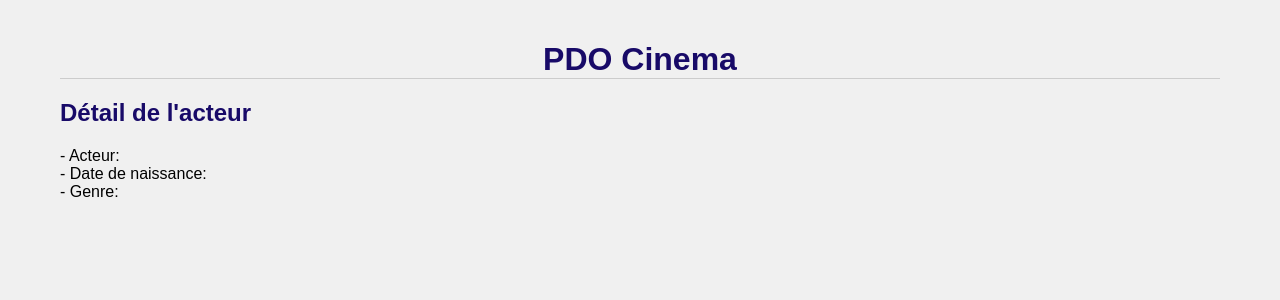
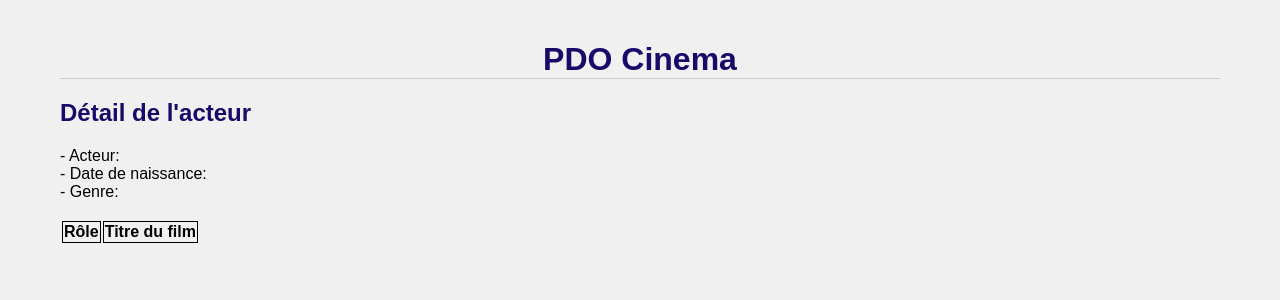
Before and after one commit to Hafida3412/Projet_cinema, a PHP site: template view/acteur.php in a window 1280 px wide. Shown: the part 38-338 px from the top of the page. Run offline with PHP 8.4, Linux system fonts and the light colour scheme; the template is opened without the code that fills it, so the values that code supplies are empty.

Commit message:
modification des fichiers acteur.php et role.php

```diff
--- a/view/acteur.php
+++ b/view/acteur.php
@@ -14,12 +14,19 @@ echo "<br>";
 echo "<br>";
 
 $filmographie = $requeteFilmographie->fetchAll();
+echo "<table>";
+echo "<tr><th>Rôle</th><th>Titre du film</th></tr>";
 foreach($filmographie as $film) {
-    echo " - Rôle: " .$film["nomRole"];
-    echo "<br>";
-    echo " - Titre du film: " . $film["titre"].".";
-    echo "<br>";
- }
+    echo "<tr>";
+    echo "<td>" .$film['nomRole'] . "</td>";
+    echo "<td>" . $film["titre"] . "</td>";
+    echo "</tr>";
+}
+echo "</table>";
+
+echo "<style>";
+echo "th, td { border: 1px solid black; text-align: left; }";
+echo "</style>";
 
 ?>
 <?php
--- a/view/role.php
+++ b/view/role.php
@@ -15,7 +15,7 @@ echo "<table>";
 echo "<tr><th>Acteur</th><th>Film</th></tr>";
 foreach($detailRole as $film) {
     echo "<tr>";
-    echo "<td>" .$film['acteur'] . "</td>";
+    echo "<td>" .$film["acteur"] . "</td>";
     echo "<td>" . $film["film"] . "</td>";
     echo "</tr>";
 }
```
